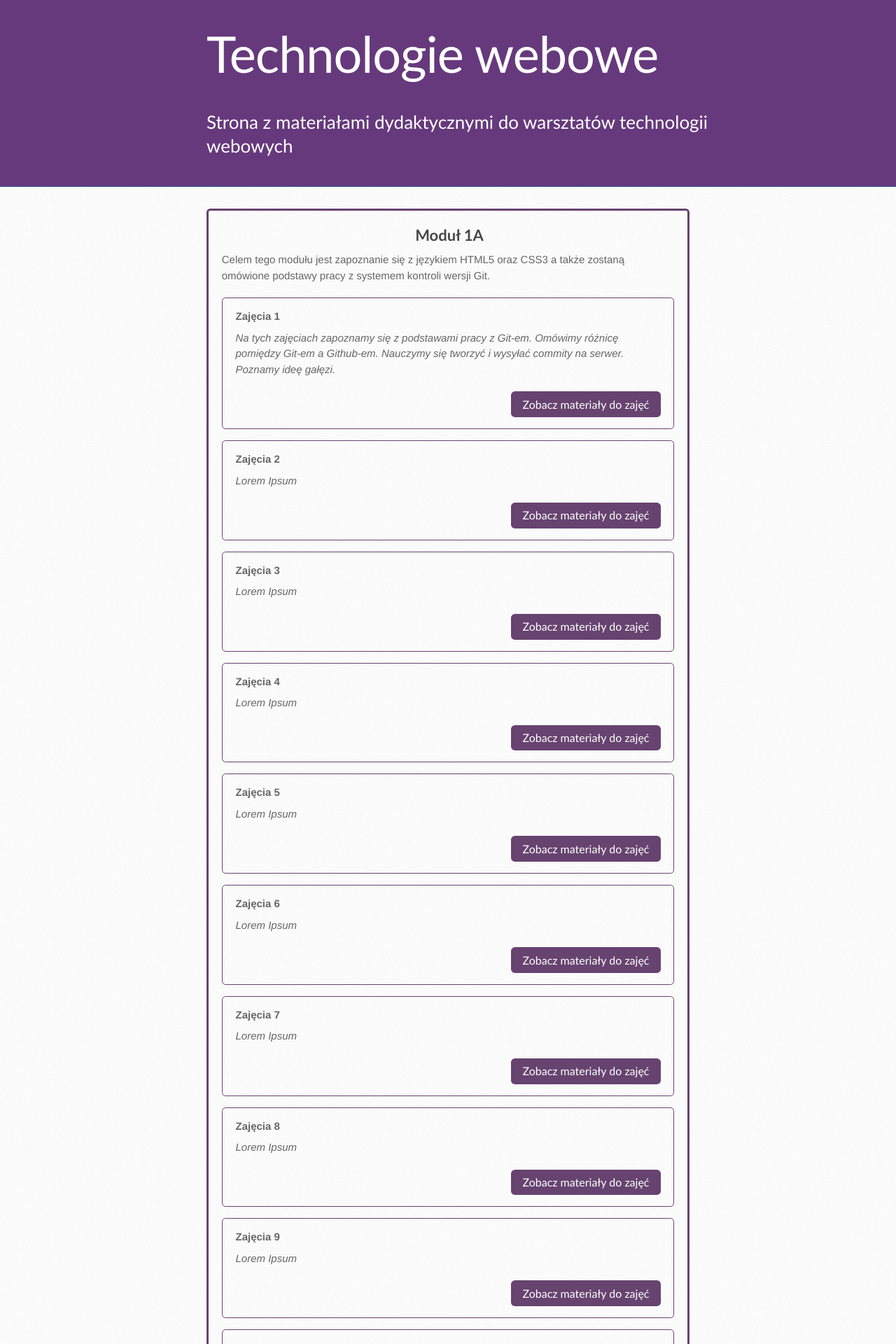
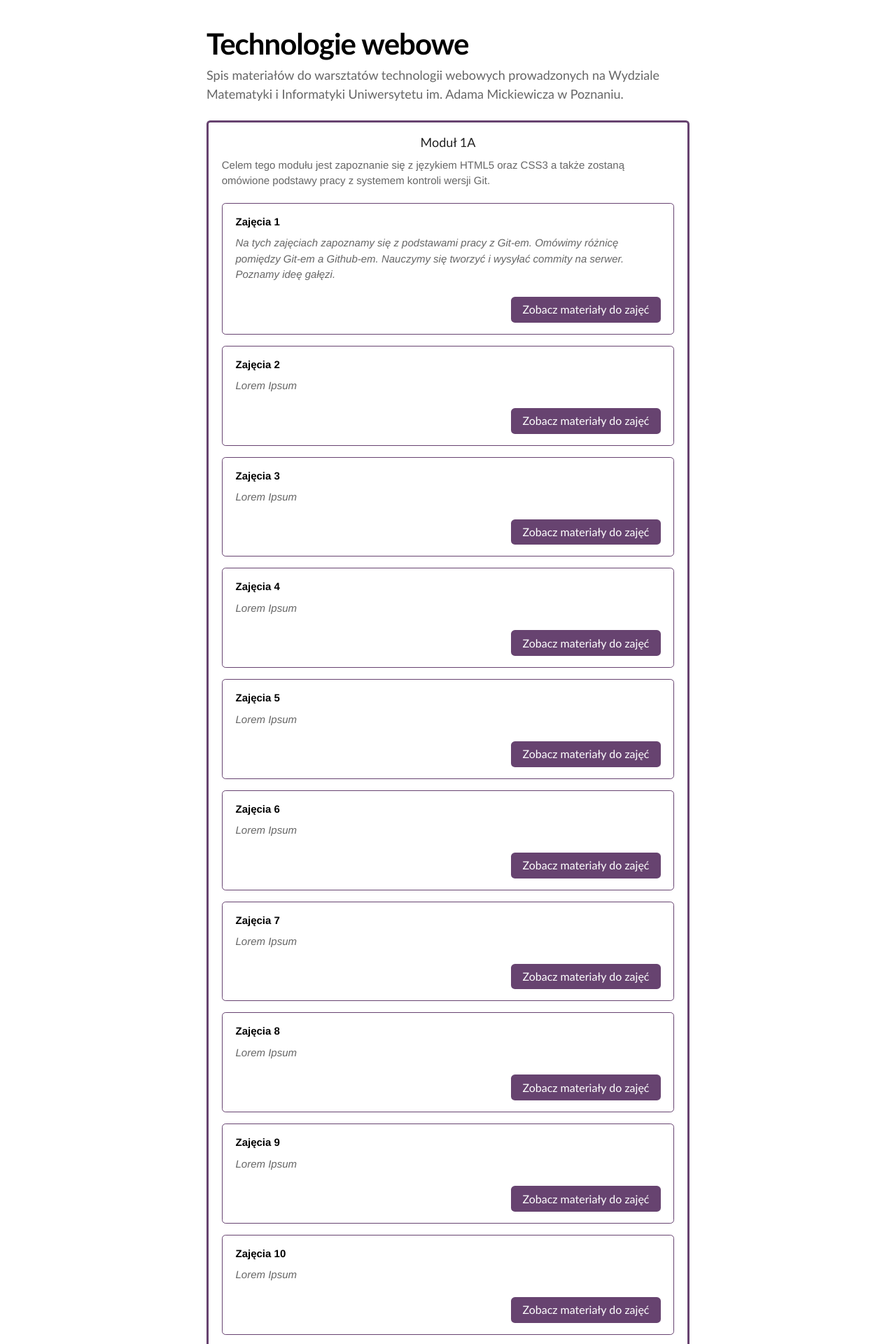
Before and after one commit to marcin-szczepanski/TWE, a Jekyll site: the page built from index.html, in a window 1280 px wide. Shown: the top 1920 px of the page at 70% size. Built offline with Jekyll 4.4.1, drawn with Linux system fonts in a browser that asks for light colours.

Commit message:
Update modules

```diff
--- a/_layouts/default.html
+++ b/_layouts/default.html
@@ -16,14 +16,6 @@
   </head>
 
   <body>
-    <header>
-      <div class="inner">
-        <a href="{{ '/' | absolute_url }}">
-			<h1 class="main1">{{ site.title | default: site.github.repository_name }}</h1>
-        </a>
-        <h2 class="main2">Strona z materiałami dydaktycznymi do&nbsp;warsztatów technologii webowych</h2>
-      </div>
-    </header>
 	<div id="content-wrapper">
       <div class="inner clearfix">
         <section id="main-content">
--- a/_sass/jekyll-theme-architect.scss
+++ b/_sass/jekyll-theme-architect.scss
@@ -8,7 +8,7 @@ body {
   font-weight: 400;
   line-height: 1.5;
   color: #666;
-  background: #fafafa url(../images/body-bg.jpg) 0 0 repeat;
+  background: #fff;
 }
 
 p {
@@ -30,27 +30,7 @@ header {
   border-bottom: solid 1px #275da1;
 }
 
-header h1 {
-  width: 540px;
-  margin-top: 0;
-  margin-bottom: 0.2em;
-  font-size: 72px;
-  font-weight: normal;
-  line-height: 1;
-  color: #fff;
-  letter-spacing: -1px;
-}
 
-header h2 {
-  width: 540px;
-  margin-top: 0;
-  margin-bottom: 0;
-  font-size: 26px;
-  font-weight: normal;
-  line-height: 1.3;
-  color: #9ddcff;
-  letter-spacing: 0;
-}
 
 .inner {
   position: relative;
@@ -191,9 +171,8 @@ form {
   margin-bottom: 0;
   font-family: 'Architects Daughter', 'Helvetica Neue', Helvetica, Arial, serif;
   font-size: 2.8em;
-  font-weight: normal;
-  color: #474747;
-  text-indent: 6px;
+  font-weight: bold;
+  color: #000;
   letter-spacing: -1px;
 }
 
@@ -207,16 +186,19 @@ form {
 #main-content h2 {
   margin-bottom: 8px;
   font-family: 'Architects Daughter', 'Helvetica Neue', Helvetica, Arial, serif;
-  font-size: 22px;
-  font-weight: bold;
-  color: #474747;
-  text-indent: 4px;
+  font-size: 18px;
+  font-weight: normal;
+  color: #222;
 }
 #main-content h2:before {
   padding-right: 0.3em;
   margin-left: -1.5em;
   content: "//";
   color: #9ddcff;
+}
+
+dt {
+	color: black;
 }
 
 #main-content h3 {
@@ -278,6 +260,28 @@ h6:before {
   margin-left: -3.7em;
   content: "//////";
   color: #9ddcff;
+}
+
+header h1 {
+  width: 540px;
+  margin-top: 0;
+  margin-bottom: 0.2em;
+  font-size: 72px;
+  font-weight: normal;
+  line-height: 1;
+  color: #fff;
+  letter-spacing: -1px;
+}
+
+modules h2 {
+  width: 540px;
+  margin-top: 0;
+  margin-bottom: 0;
+  font-size: 26px;
+  font-weight: normal;
+  line-height: 1.3;
+  color: #9ddcff;
+  letter-spacing: 0;
 }
 
 p {
--- a/assets/css/style.scss
+++ b/assets/css/style.scss
@@ -7,16 +7,13 @@ header,#main-content h1,#main-content h2,#main-content h3,#main-content h4,#main
 	font-family: Calibri;
 }
 
-header h2 {
-	color: #fff;
+#main1,#main2 {
+	width: 720px;
+	margin: 0;
 }
 
-.main1,.main2 {
-	width: 720px;
-}
-
-.main1 {
-	padding-bottom: 2rem;
+#header-div h2 {
+	color: #666;
 }
 
 .menu {
@@ -46,13 +43,18 @@ header h2 {
 
 .button-back {
 	float: none;
+	margin-top: 1rem;
 }
 
+.wrapper {
+	margin-top: 1.5rem;
+}
 .modules {
 	padding: 0 1.25em;
 	border: 0.2em solid #674370;
 	border-radius: 0.35em;
 	margin-bottom: 2rem;
+
 }
 
 .module {
@@ -68,6 +70,7 @@ header h2 {
 
 .center {
 	text-align: center;
+	color: #222;
 }
 
 dd {
--- a/index.html
+++ b/index.html
@@ -1,6 +1,10 @@
 ---
 layout: default
 ---
+<div id="header-div">
+	<h1 id="main1">Technologie webowe</h1>
+    <h2 id="main2">Spis materiałów do&nbsp;warsztatów technologii webowych prowadzonych na Wydziale Matematyki i Informatyki Uniwersytetu im. Adama Mickiewicza w Poznaniu.</h2>
+</div>
 <div class="wrapper">
 	<nav class="main-nav">
 		<section class="modules">
```
Also changed, not shown: wzor.md (+4 -0 lines).
